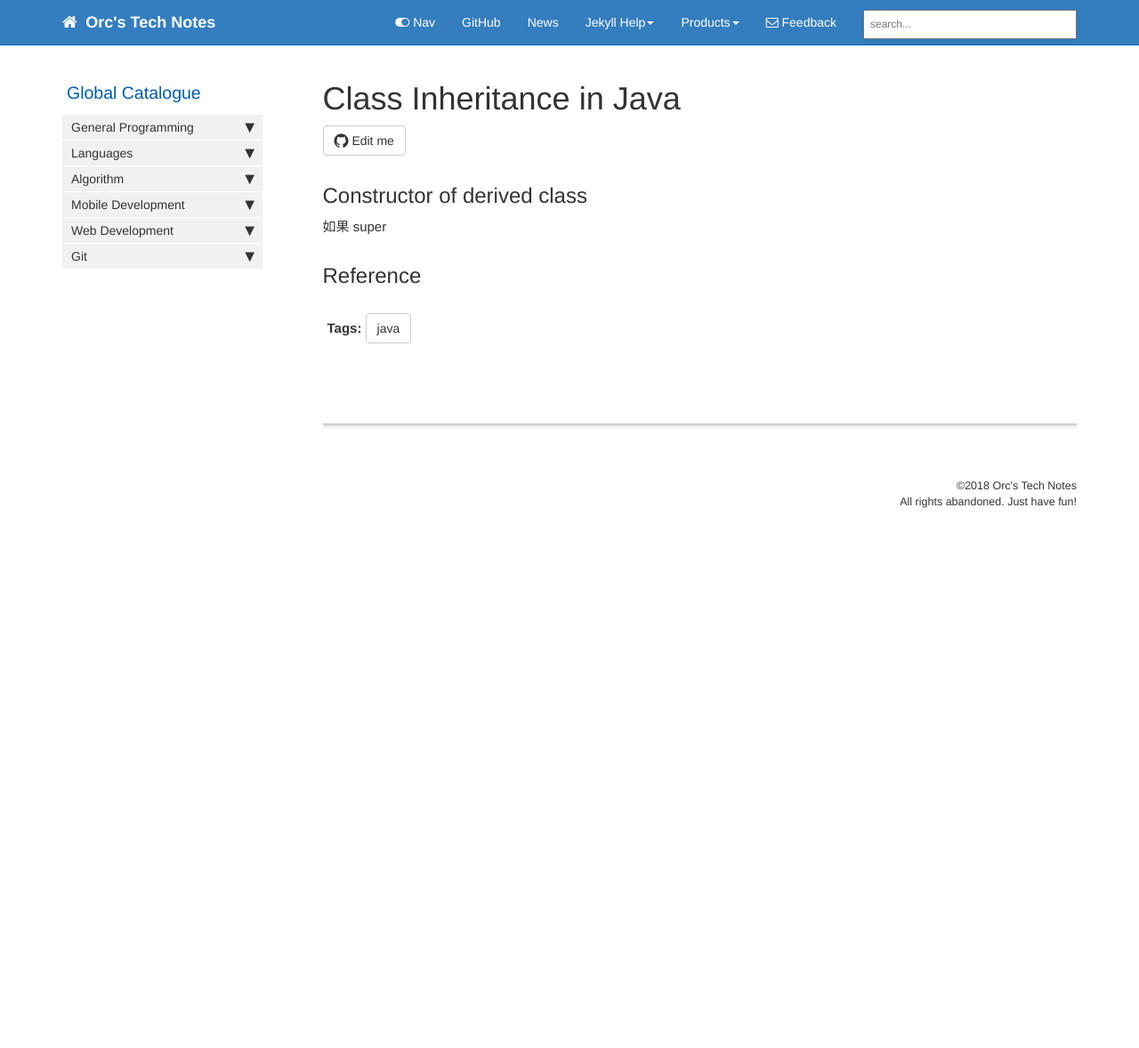
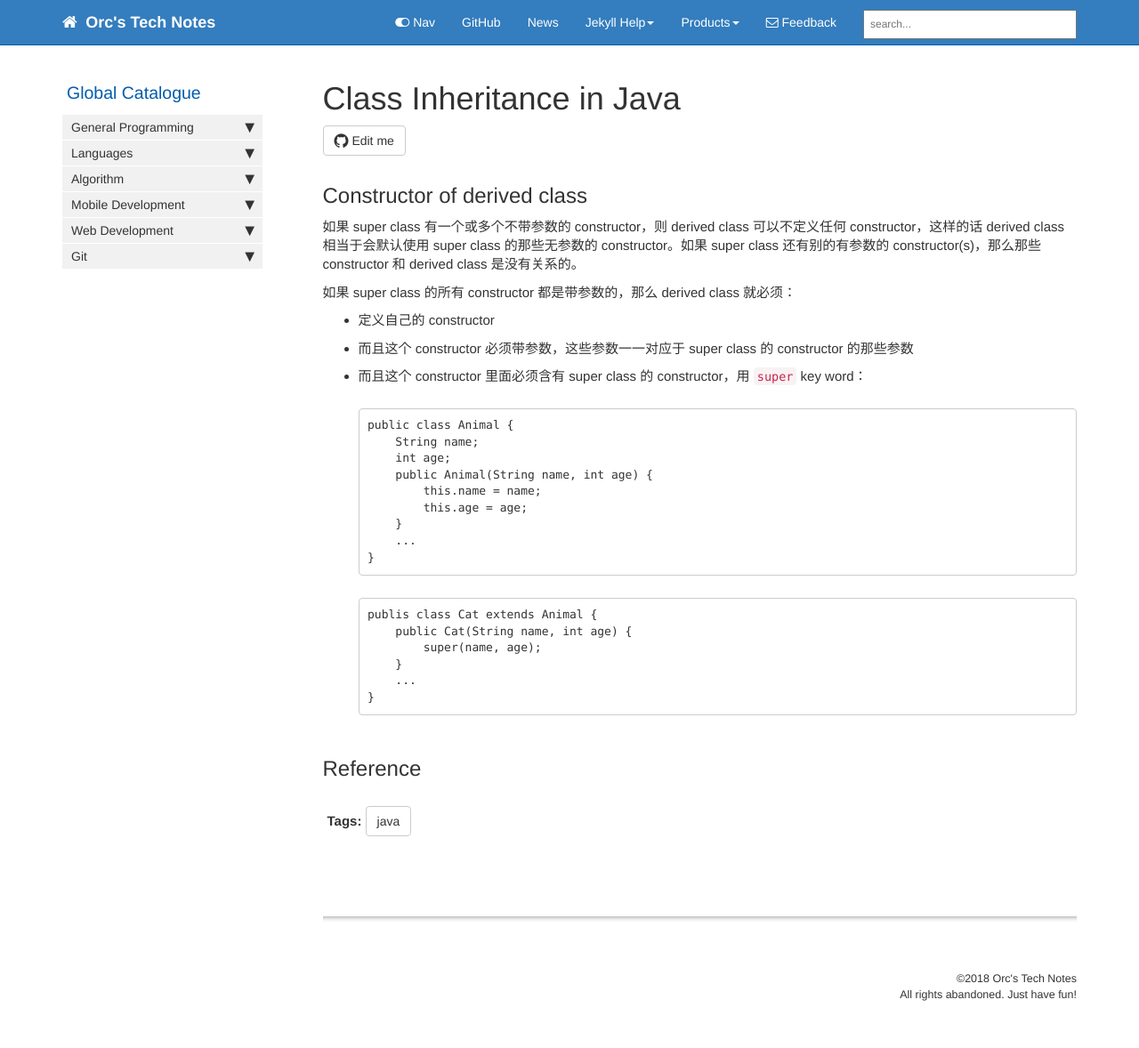
Before and after one commit to HungryOrc/hungryorc.github.io, a Jekyll site: the page built from pages/java/java_class_inheritance.md, in a window 1280 px wide. Shown: the whole page at 89% size. Built offline with Jekyll 4.4.1, drawn with Linux system fonts in a browser that asks for light colours; nearby versions of some CDN libraries; comment, search, counter and statistics services are not loaded; before the commit the page ends 900 px from its top, so only the background shows below that.

Commit message:
Update java_class_inheritance.md

````diff
--- a/pages/java/java_class_inheritance.md
+++ b/pages/java/java_class_inheritance.md
@@ -10,8 +10,31 @@ toc: false
 ---
 
 ## Constructor of derived class
-如果 super
+如果 super class 有一个或多个不带参数的 constructor，则 derived class 可以不定义任何 constructor，这样的话 derived class 相当于会默认使用 super class 的那些无参数的 constructor。如果 super class 还有别的有参数的 constructor(s)，那么那些 constructor 和 derived class 是没有关系的。
 
+如果 super class 的所有 constructor 都是带参数的，那么 derived class 就必须：
+* 定义自己的 constructor
+* 而且这个 constructor 必须带参数，这些参数一一对应于 super class 的 constructor 的那些参数
+* 而且这个 constructor 里面必须含有 super class 的 constructor，用 `super` key word：
+  ```
+  public class Animal {
+      String name;
+      int age;
+      public Animal(String name, int age) {
+          this.name = name;
+          this.age = age;
+      }
+      ...
+  }
+  ```
+  ```
+  publis class Cat extends Animal {
+      public Cat(String name, int age) {
+          super(name, age);
+      }
+      ...
+  }
+  ```
 
 ## Reference
 
````
